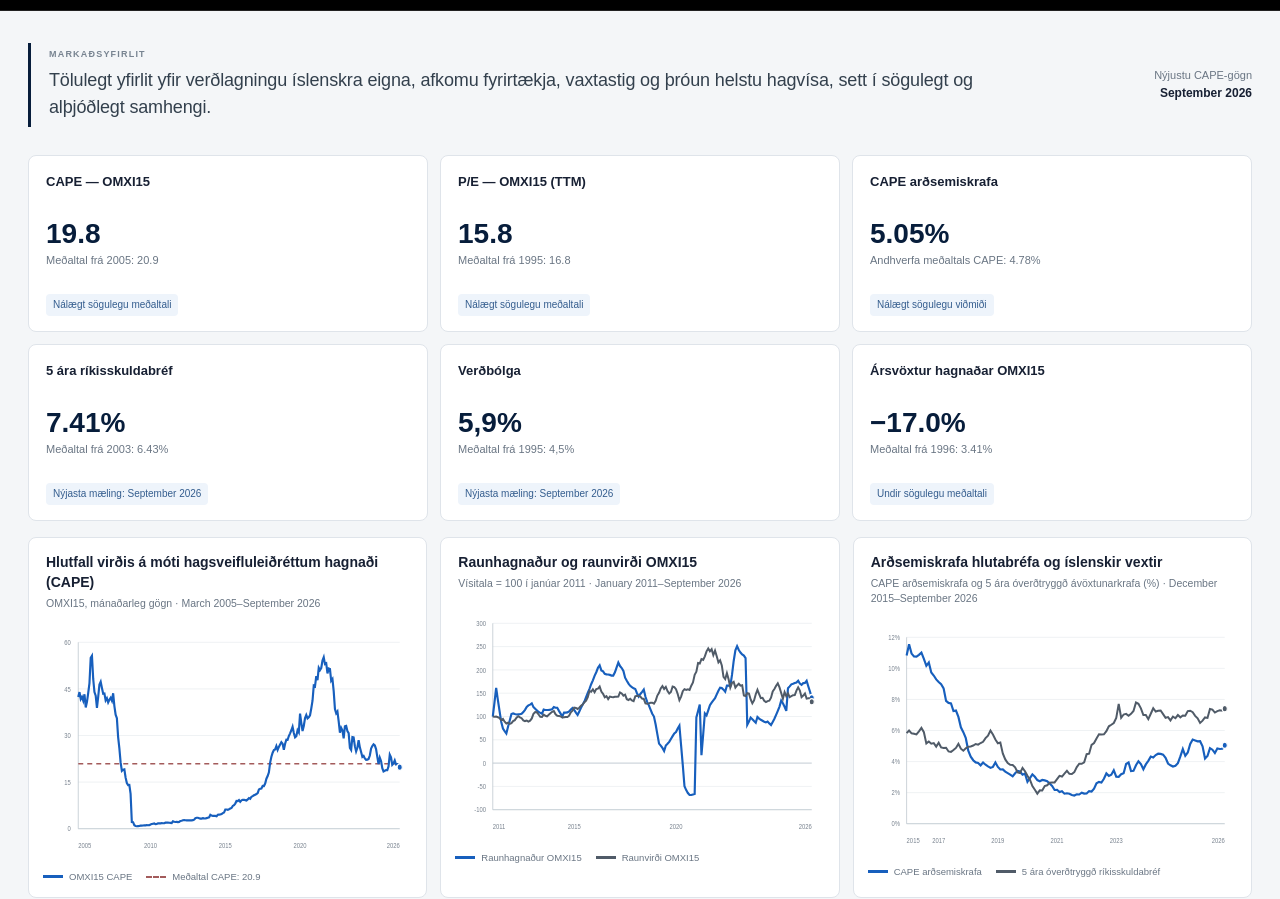
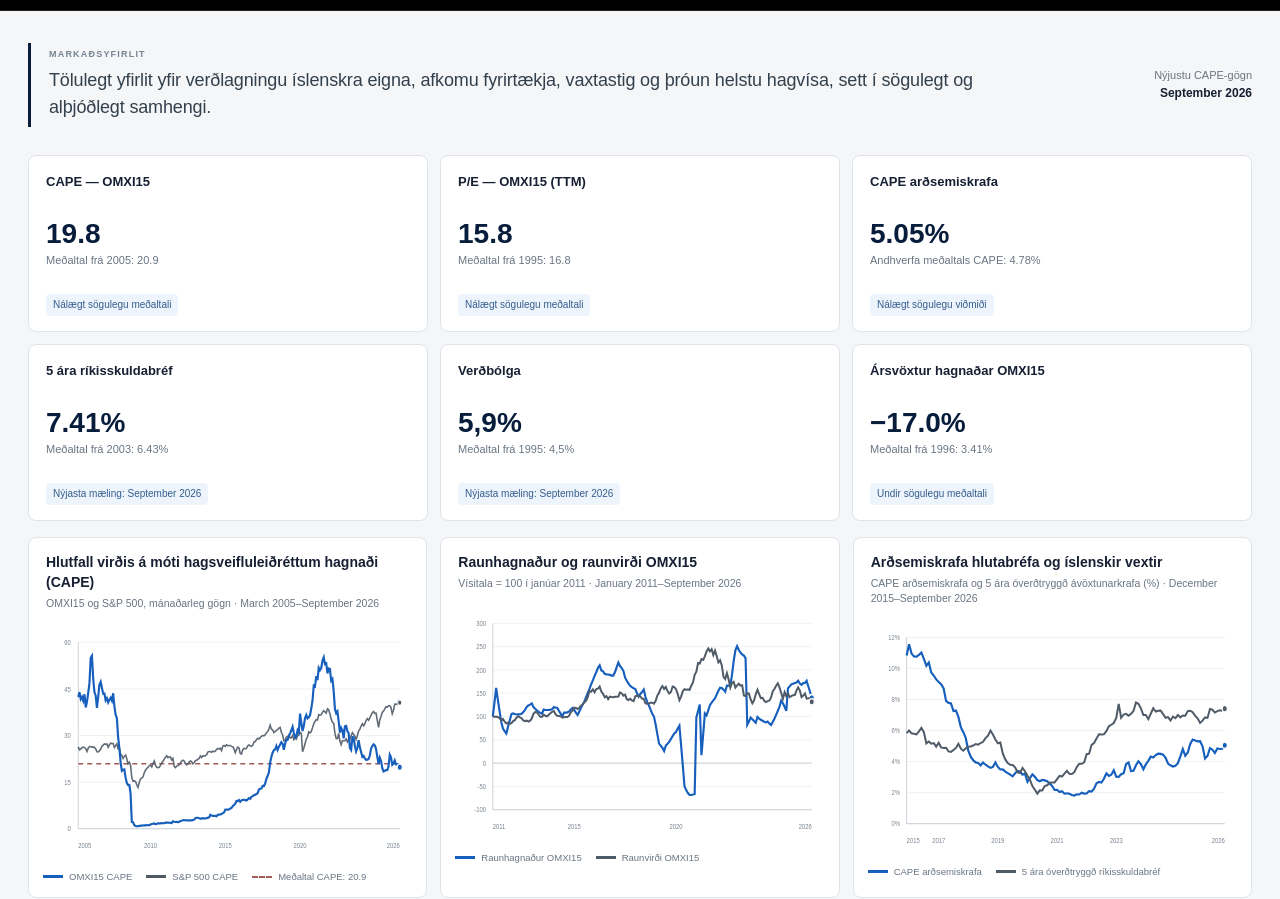
Before and after one commit to BrynjarOlafsson/iceland-market-monitor, a plain HTML site: page index.html in a window 1280 px wide. Shown: the part 72-971 px from the top of the page. Drawn offline with Linux system fonts and the light colour scheme.

Commit message:
Enhance CAPE chart with U.S. data comparison
Updated renderCapeHistoryChart function to include U.S. CAPE history and adjusted related SVG drawing logic. Added a new series for U.S. CAPE in the chart.

```diff
--- a/index.html
+++ b/index.html
@@ -420,6 +420,15 @@ main {
     vector-effect: non-scaling-stroke;
 }
 
+/* S&P 500 CAPE comparison: thinner dark-grey line, Iceland remains dominant. */
+.series-us-cape {
+    fill: none;
+    stroke: var(--slate);
+    stroke-width: 1.6;
+    opacity: .90;
+    vector-effect: non-scaling-stroke;
+}
+
 .series-red {
     fill: none;
     stroke: var(--red);
@@ -1214,6 +1223,10 @@ footer {
                         OMXI15 CAPE
                     </div>
 
+                    <div class="legend-item">
+                        <span class="legend-swatch slate"></span>
+                        S&amp;P 500 CAPE
+                    </div>
                     <div class="legend-item">
                         <span class="legend-swatch red"></span>
                         <span id="capeChartAverageLegend">Sögulegt meðaltal CAPE</span>
@@ -1808,15 +1821,16 @@ document.addEventListener('keydown', function (event) {
 </script>
 
 <script>
-/* Draw real monthly CAPE observations; all positions and scales are derived from the CSV. */
-function renderCapeHistoryChart(history, historicalAverage) {
+/* Draw OMXI15 and U.S. CAPE on one chronological axis, using the same CSV data. */
+function renderCapeHistoryChart(history, historicalAverage, usHistory = []) {
     const svg = document.getElementById('capeHistoryChart');
     if (!svg) return;
     const ns = 'http://www.w3.org/2000/svg';
     svg.replaceChildren();
 
     const bounds = { left: 42, right: 425, top: 20, bottom: 195 };
-    const maxValue = Math.max(historicalAverage, ...history.map(row => row.cape));
+    const maxValue = Math.max(historicalAverage, ...history.map(row => row.cape),
+                              ...usHistory.map(row => row.cape));
     const maximumAxis = Math.max(20, Math.ceil(maxValue / 20) * 20);
     const totalHeight = bounds.bottom - bounds.top;
     const monthNumber = month => Number(month.slice(0, 4)) * 12 + Number(month.slice(5, 7));
@@ -1867,7 +1881,19 @@ function renderCapeHistoryChart(history, historicalAverage) {
         x2: bounds.right, y2: y(historicalAverage)
     });
 
-    // Monthly observations, with true chronological spacing.
+    // Draw the U.S. comparison first, so the thicker blue Icelandic line stays foremost.
+    if (usHistory.length >= 2) {
+        const usPoints = usHistory.map(row =>
+            `${x(row.month).toFixed(2)},${y(row.cape).toFixed(2)}`).join(' ');
+        draw('polyline', { class: 'series-us-cape', points: usPoints });
+        const latestUs = usHistory[usHistory.length - 1];
+        draw('circle', {
+            cx: x(latestUs.month), cy: y(latestUs.cape), r: 2.5,
+            fill: 'var(--slate)', stroke: '#ffffff', 'stroke-width': 1.1
+        });
+    }
+
+    // Monthly OMXI15 observations, with true chronological spacing.
     const points = history.map(row => `${x(row.month).toFixed(2)},${y(row.cape).toFixed(2)}`).join(' ');
     draw('polyline', { class: 'series-blue', points });
     const latest = history[history.length - 1];
@@ -1876,9 +1902,12 @@ function renderCapeHistoryChart(history, historicalAverage) {
         fill: 'var(--blue)', stroke: '#ffffff', 'stroke-width': 1.2
     });
 
+    const usSummary = usHistory.length
+        ? ` S&P 500 CAPE síðast ${usHistory[usHistory.length - 1].cape.toFixed(2)}.` : '';
     svg.setAttribute('aria-label',
         `OMXI15 CAPE frá ${history[0].month} til ${latest.month}. ` +
-        `Nýjasta gildi ${latest.cape.toFixed(2)}; sögulegt meðaltal ${historicalAverage.toFixed(2)}.`);
+        `Nýjasta gildi ${latest.cape.toFixed(2)}; sögulegt meðaltal ${historicalAverage.toFixed(2)}.` +
+        usSummary);
 }
 
 
@@ -2472,10 +2501,14 @@ async function loadCapeDataFromCsv() {
             setText('sp500ComparisonCommentary', 'CAPE S&P 500 gögn eru ekki tiltæk.');
         }
 
-        // Use the same validated observations and historical average as the KPI.
-        renderCapeHistoryChart(capeHistory, average);
+        // Compare CAPE series over the Icelandic CAPE coverage only. Keep its
+        // historical average unchanged; missing U.S. months do not alter OMXI15.
+        const usCapeHistory = spSeries
+            .filter(row => row.month >= earliest.month && row.month <= latest.month)
+            .map(row => ({ month: row.month, cape: row.value }));
+        renderCapeHistoryChart(capeHistory, average, usCapeHistory);
         setText('capeChartSubtitle',
-                `OMXI15, mánaðarleg gögn · ${formatMonth(earliest.month)}–${dateText}`);
+                `OMXI15 og S&P 500, mánaðarleg gögn · ${formatMonth(earliest.month)}–${dateText}`);
         setText('capeChartAverageLegend', `Meðaltal CAPE: ${averageNumber}`);
     } catch (error) {
         console.error('CAPE data could not be loaded:', error);
```
